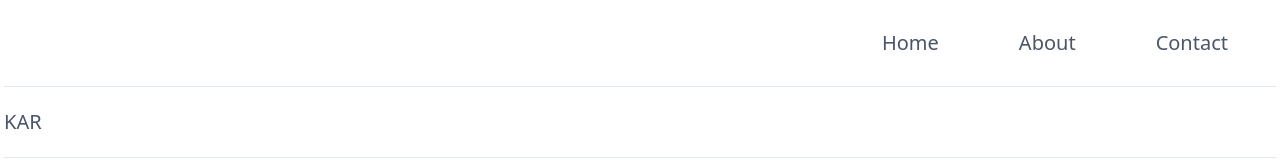
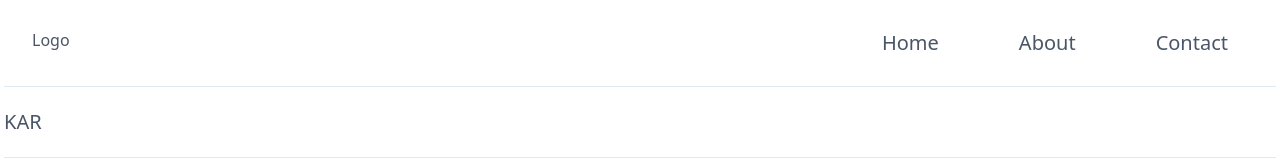
Before and after one commit to davud600/programmers-uni-site-client, a Next.js app: page / in a window 1280 px wide. Shown: the top 160 px of the page. Built offline with nearby package versions, Linux system fonts and the light colour scheme.

Commit message:
feat: full screen navbar

```diff
--- a/src/templates/Main.tsx
+++ b/src/templates/Main.tsx
@@ -23,7 +23,9 @@ const Main = (props: IMainProps) => {
       {props.meta}
 
       <div className="mx-auto">
-        <div className="border-b border-gray-300 p-7">
+        <div className="flex justify-between border-b border-gray-300 p-7">
+          <span>Logo</span>
+          <div>
             <div className="flex w-full justify-end pr-7">
               <button
                 className="block h-6 w-6 text-xl md:hidden"
@@ -32,7 +34,10 @@ const Main = (props: IMainProps) => {
                 <FontAwesomeIcon icon={faBars} />
               </button>
             </div>
-          <div ref={menu} className="hidden w-full flex-col text-end md:flex">
+            <div
+              ref={menu}
+              className="hidden h-screen w-full flex-col text-end md:flex md:h-auto"
+            >
               <ul className="mt-12 mr-5 flex-wrap gap-5 text-xl md:mt-0 md:flex md:justify-end md:gap-10 lg:gap-20">
                 <li>
                   <Link
@@ -61,6 +66,7 @@ const Main = (props: IMainProps) => {
               </ul>
             </div>
           </div>
+        </div>
 
         <div className="content py-5 text-xl">{props.children}</div>
 
```
Lines whose indentation alone changed are shown as unchanged.
